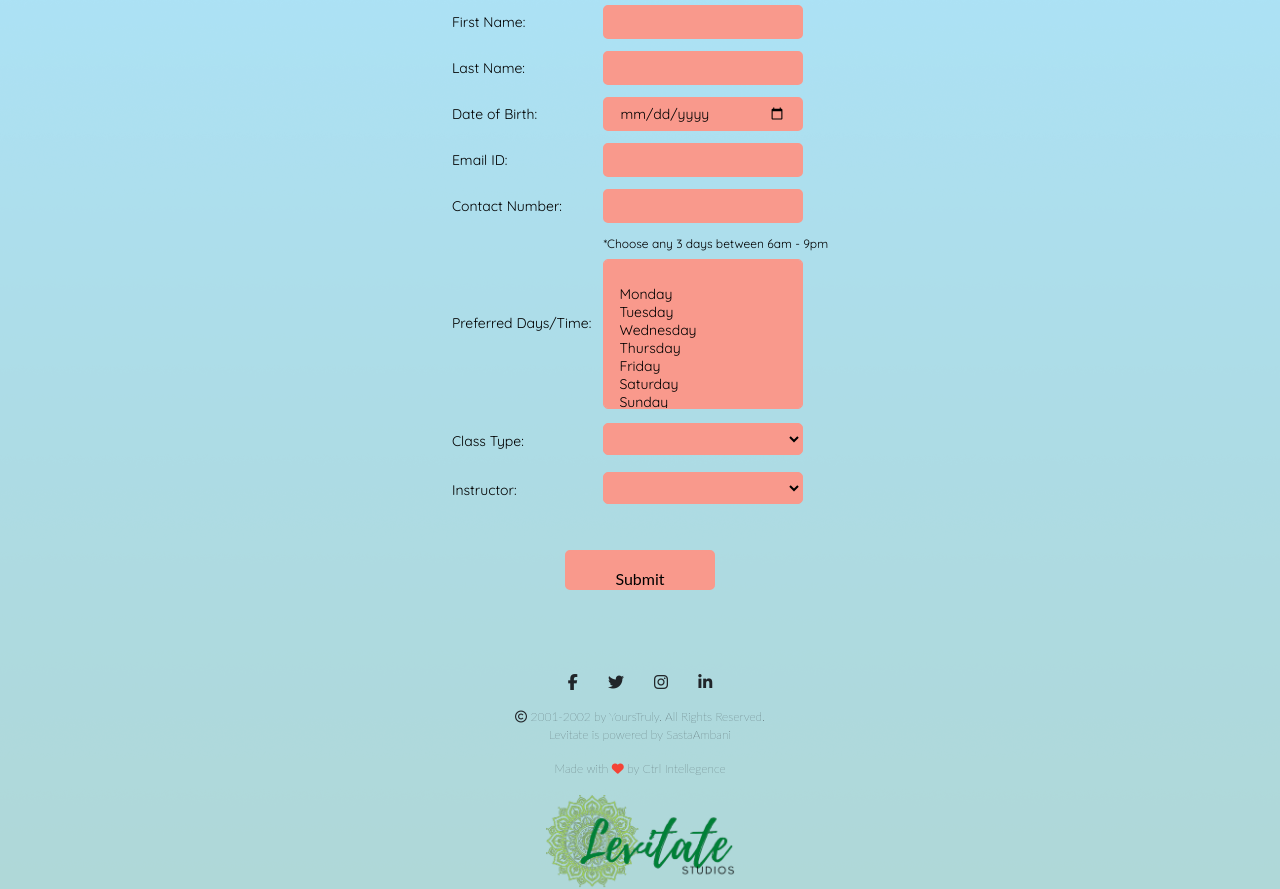
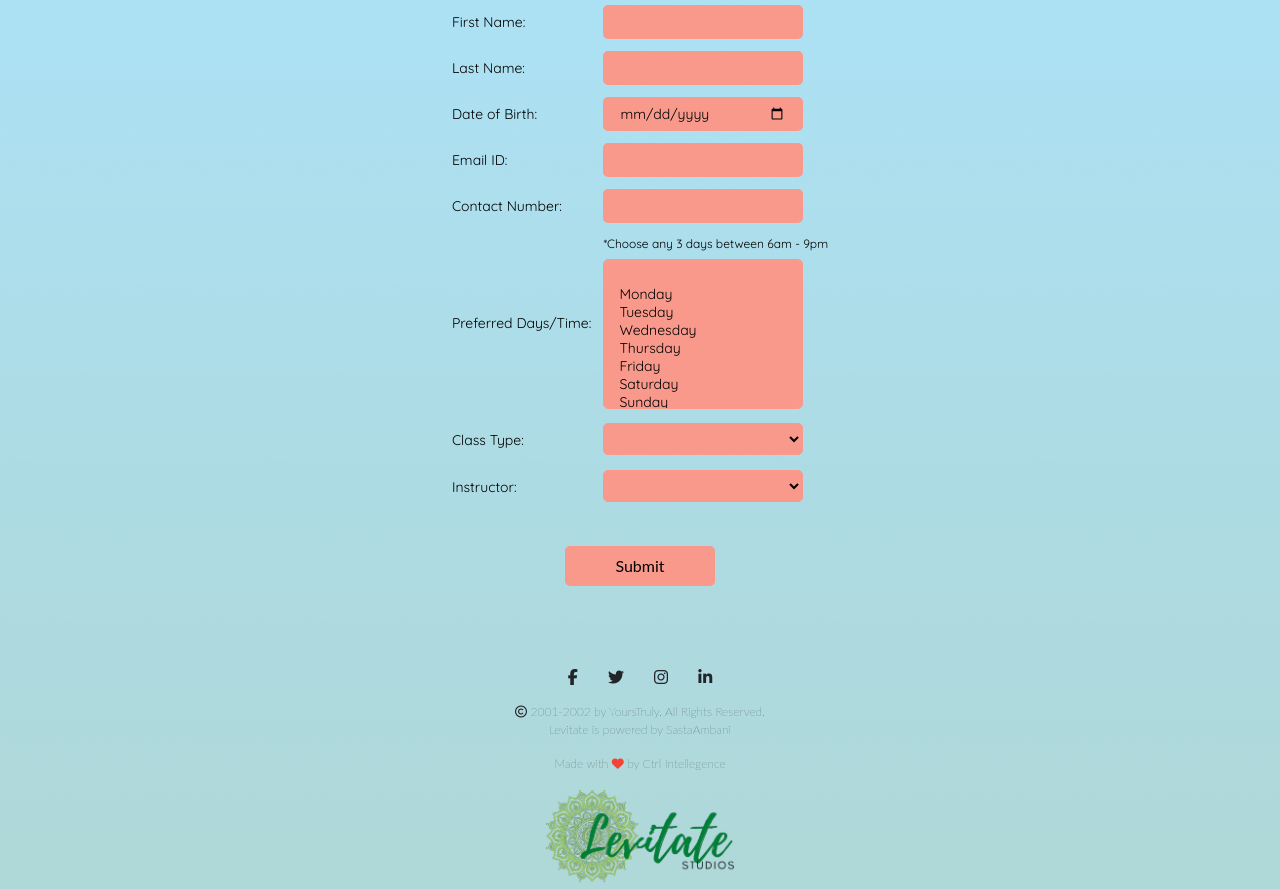
Before and after one commit to SahanyaHebbar/Levitate-Studios-, a Django app: page /book in a window 1280 px wide. Shown: the part 251-1140 px from the top of the page. Run offline with Django 4.2, Linux system fonts and the light colour scheme; some libraries are stand-ins or nearby versions.

Commit message:
Smoll changes

```diff
--- a/yoga/home/templates/book.html
+++ b/yoga/home/templates/book.html
@@ -70,7 +70,7 @@
                     </td>
                 </tr>
             </table>
-            <section class="some"><input type="submit" name="" value="Submit" style="height: 40px; width: 150px;"></section>
+            <section class="some"><input type="submit" name="" value="Submit" style="height: 40px; width: 150px;padding: 0px;"></section>
         </form>
     </div>
 
```
